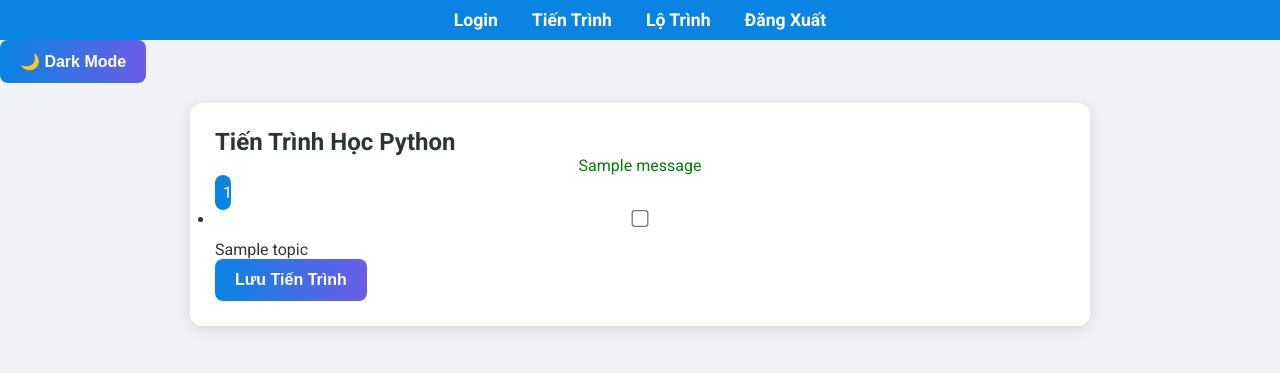
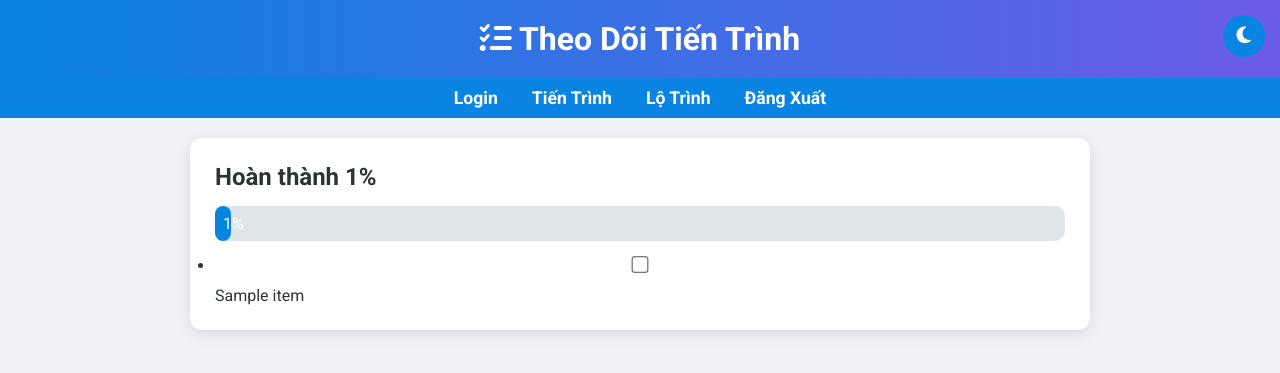
Before and after one commit to HDang-pg/python-tracker, a Flask app: template templates/tracker.html in a window 1280 px wide. Shown: the top 373 px of the page. Run offline with Flask 3, Linux system fonts and the light colour scheme; the template is opened without the code that fills it: most values are stand-ins (such as "Sample title", 1, 10 or a date in 2020); one stand-in notice (Sample message) is shown; some libraries are stand-ins or nearby versions.

Commit message:
Update tracker.html

```diff
--- a/templates/tracker.html
+++ b/templates/tracker.html
@@ -3,53 +3,83 @@
 <head>
 <meta charset="UTF-8">
 <meta name="viewport" content="width=device-width, initial-scale=1.0">
-<title>Theo Dõi Tiến Trình</title>
+<title>Tiến Trình Học Python</title>
 <link rel="stylesheet" href="{{ url_for('static', filename='style.css') }}">
+<script src="https://kit.fontawesome.com/a076d05399.js" crossorigin="anonymous"></script>
 </head>
 <body>
-
+<header><i class="fas fa-tasks"></i> Theo Dõi Tiến Trình</header>
 <nav>
     <a href="/">Login</a>
     <a href="/tracker">Tiến Trình</a>
     <a href="/roadmap">Lộ Trình</a>
     <a href="/logout">Đăng Xuất</a>
 </nav>
-
-<button class="toggle-dark" onclick="toggleDarkMode()">🌙 Dark Mode</button>
+<button class="dark-toggle" onclick="toggleDarkMode()"><i class="fas fa-moon"></i></button>
 
 <div class="container">
-    <h2>Tiến Trình Học Python</h2>
-
-    {% with messages = get_flashed_messages(with_categories=true) %}
-        {% if messages %}
-            {% for category, message in messages %}
-                <p style="color: green; text-align: center;">{{ message }}</p>
-            {% endfor %}
-        {% endif %}
-    {% endwith %}
-
-    <div class="progress-bar">
-        <div class="progress" style="width: {{ percent }}%">{{ percent }}%</div>
+    <h2>Hoàn thành {{ percent }}%</h2>
+    <div class="progress-container">
+        <div class="progress" style="width: {{ percent }}%;">{{ percent }}%</div>
     </div>
-
-    <form method="POST" action="/tracker">
-        <ul>
-            {% for topic in roadmap %}
-                <li>
-                    <input type="checkbox" name="tasks" value="{{ topic }}" {% if topic in completed %}checked{% endif %}>
-                    {{ topic }}
-                </li>
-            {% endfor %}
-        </ul>
-        <button type="submit">Lưu Tiến Trình</button>
-    </form>
+    <ul>
+        {% for item in roadmap %}
+        <li>
+            <input type="checkbox" value="{{ item }}" {% if item in completed %}checked{% endif %} onchange="saveProgress()">
+            {{ item }}
+        </li>
+        {% endfor %}
+    </ul>
 </div>
 
+<div id="loading"></div>
+<div class="toast" id="toast"></div>
+
 <script>
+function showToast(msg, color='#00b894') {
+    const toast = document.getElementById('toast');
+    toast.textContent = msg;
+    toast.style.background = color;
+    toast.classList.add('show');
+    setTimeout(() => toast.classList.remove('show'), 2000);
+}
+
 function toggleDarkMode() {
     document.body.classList.toggle('dark');
+    const icon = document.querySelector('.dark-toggle i');
+    if (document.body.classList.contains('dark')) {
+        localStorage.setItem('theme', 'dark');
+        icon.className = 'fas fa-sun';
+    } else {
+        localStorage.setItem('theme', 'light');
+        icon.className = 'fas fa-moon';
+    }
+}
+
+window.onload = function() {
+    if (localStorage.getItem('theme') === 'dark') {
+        document.body.classList.add('dark');
+        document.querySelector('.dark-toggle i').className = 'fas fa-sun';
+    }
+}
+
+async function saveProgress() {
+    const checked = Array.from(document.querySelectorAll('input[type="checkbox"]:checked')).map(cb => cb.value);
+    document.getElementById('loading').style.display = 'block';
+
+    try {
+        const res = await fetch('/update_progress', {
+            method: 'POST',
+            headers: {'Content-Type': 'application/json'},
+            body: JSON.stringify({completed: checked})
+        });
+        const data = await res.json();
+        showToast(data.message);
+    } catch {
+        showToast("Không thể lưu, sẽ thử lại...", "orange");
+    }
+    document.getElementById('loading').style.display = 'none';
 }
 </script>
-
 </body>
 </html>
```
